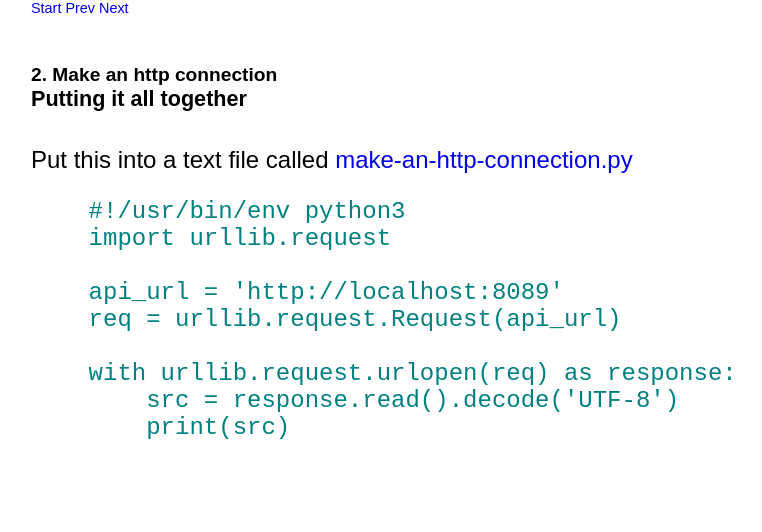
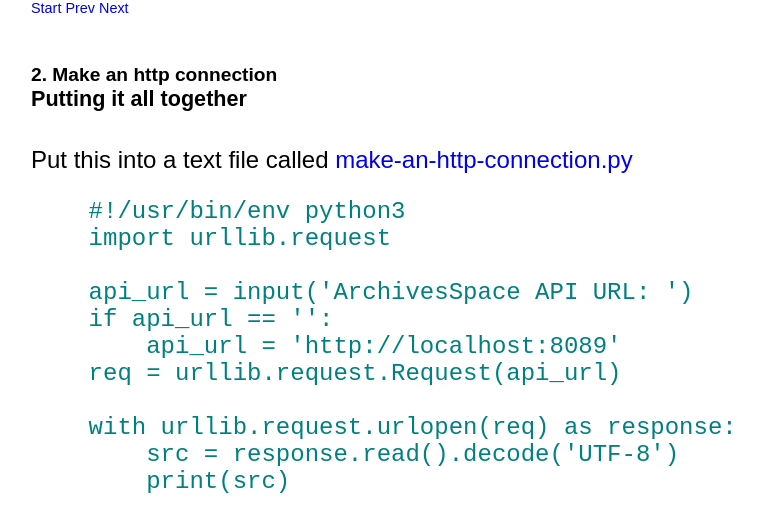
Before and after one commit to rsdoiel/archivesspace-api-workshop, a plain HTML site: page 14-ArchivesSpace-API-Workshop.html in a window 1280 px wide. Shown: the top 532 px of the page, without its empty margins (33-795 px from the left). Drawn offline with Linux system fonts and the light colour scheme.

Commit message:
snapshot

```diff
--- a/14-ArchivesSpace-API-Workshop.html
+++ b/14-ArchivesSpace-API-Workshop.html
@@ -18,7 +18,9 @@
 <pre><code class="language-python">    #!/usr/bin/env python3
     import urllib.request
 
-    api_url = 'http://localhost:8089'
+    api_url = input('ArchivesSpace API URL: ')
+    if api_url == '':
+        api_url = 'http://localhost:8089'
     req = urllib.request.Request(api_url)
 
     with urllib.request.urlopen(req) as response:
```
Also changed, not shown: 1 other file.
